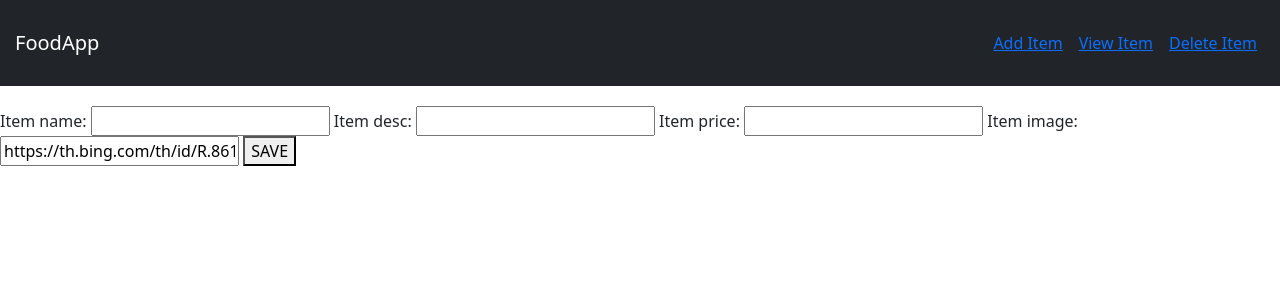
After one commit to Nitesh26Yadav/practicedfiles, a Django app: page /food/add/ in a window 1280 px wide. The commit adds this page. Shown: the top 300 px of the page. Run offline with Django 4.2, Linux system fonts and the light colour scheme.

Commit message:
adding forms- add,delete,edit,update

```diff
--- /dev/null
+++ b/djangopractice/project1/food/forms.py
@@ -0,0 +1,8 @@
+from django import forms
+from . models import Item
+
+
+class ItemForm(forms.ModelForm):
+    class Meta:
+        model = Item
+        fields = ['item_name', 'item_desc', 'item_price', 'item_image']
--- a/djangopractice/project1/food/templates/food/base.html
+++ b/djangopractice/project1/food/templates/food/base.html
@@ -14,11 +14,11 @@
 </head>
 
 <body>
-    <nav class="navbar navbar-dark bg-dark" style="padding: 10px;">
+    <nav class="navbar navbar-dark bg-dark" style="padding: 15px;">
         <a href=" #" class=" navbar-brand"> FoodApp</a>
 
         <div class="navbar">
-            <a class="nav-item link-primary m-2" href="#"> Add Item</a>
+            <a class="nav-item link-primary m-2" href="{% url 'food:create_item' %}"> Add Item</a>
             <a class="nav-item link-primary m-2" href="#"> View Item</a>
             <a class="nav-item link-primary m-2" href="#"> Delete Item</a>
         </div>
--- /dev/null
+++ b/djangopractice/project1/food/templates/food/item-form.html
@@ -0,0 +1,9 @@
+{% extends 'food/base.html' %}
+
+{% block body %}
+<form method="POST" style="margin-top: 20px;">
+    {% csrf_token %}
+    {{ form }}
+    <button type="submit">SAVE</button>
+</form>
+{% endblock %}
--- a/djangopractice/project1/food/urls.py
+++ b/djangopractice/project1/food/urls.py
@@ -1,6 +1,5 @@
 from django.urls import path
 from . import views
-
 
 app_name = "food"
 urlpatterns = [
@@ -9,4 +8,10 @@ urlpatterns = [
     # food/1
     path('<int:item_id>/', views.detail, name='detail'),
     path('item/', views.item, name='item'),
+    # add item
+    path('add/', views.create_item, name='create_item'),
+    # edit item
+    path('update/<int:item_id>/', views.update_item, name='update_item'),
+    # delete item
+    path('delete/<int:item_id>/', views.delete_item, name='delete_item'),
 ]
--- a/djangopractice/project1/food/views.py
+++ b/djangopractice/project1/food/views.py
@@ -1,7 +1,8 @@
-from django.shortcuts import render
-from django.http import HttpResponse
+from django.shortcuts import render, redirect
+from django.http import HttpResponse, request
 from . models import Item
 from django.template import loader
+from . forms import ItemForm
 # Create your views here.
 
 
@@ -27,3 +28,34 @@ def detail(request, item_id):
     # return ("This is item id no: %s" % item_id)
     # return HttpResponse(f"This is item Id no: {item_id}")
     return render(request, 'food/detail.html', context)
+
+
+def create_item(request):
+    form = ItemForm(request.POST or None)
+
+    if form.is_valid():
+        form.save()
+        return redirect('food:index')
+
+    return render(request, 'food/item-form.html', {'form': form})
+
+
+def update_item(request, item_id):
+    item = Item.objects.get(pk=item_id)
+    form = ItemForm(request.POST or None, instance=item)
+
+    if form.is_valid():
+        form.save()
+        return redirect('food:index')
+
+    return render(request, 'food/item-form.html', {'form': form, 'item': item})
+
+
+def delete_item(request, item_id):
+    item = Item.objects.get(pk=item_id)
+
+    if request.method == 'POST':
+        item.delete()
+        return redirect('food:index')
+
+    return render(request, 'food/item-delete.html', {'item': item})
```
Also changed, not shown: djangopractice/project1/food/templates/food/detail.html (+13 -3 lines), djangopractice/project1/food/templates/food/item-delete.html (added, +9 -0 lines), djangopractice/project1/db.sqlite3.
